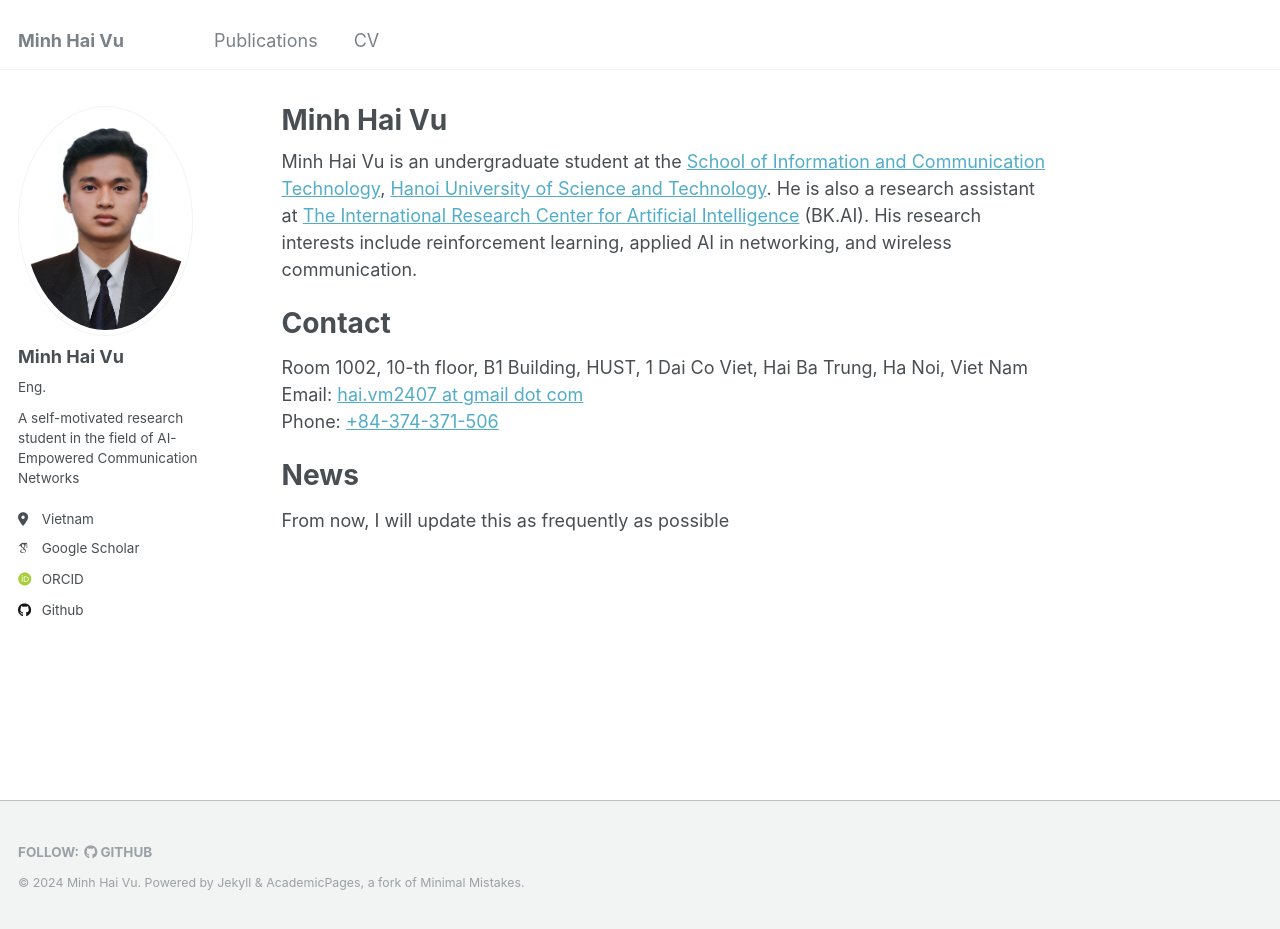
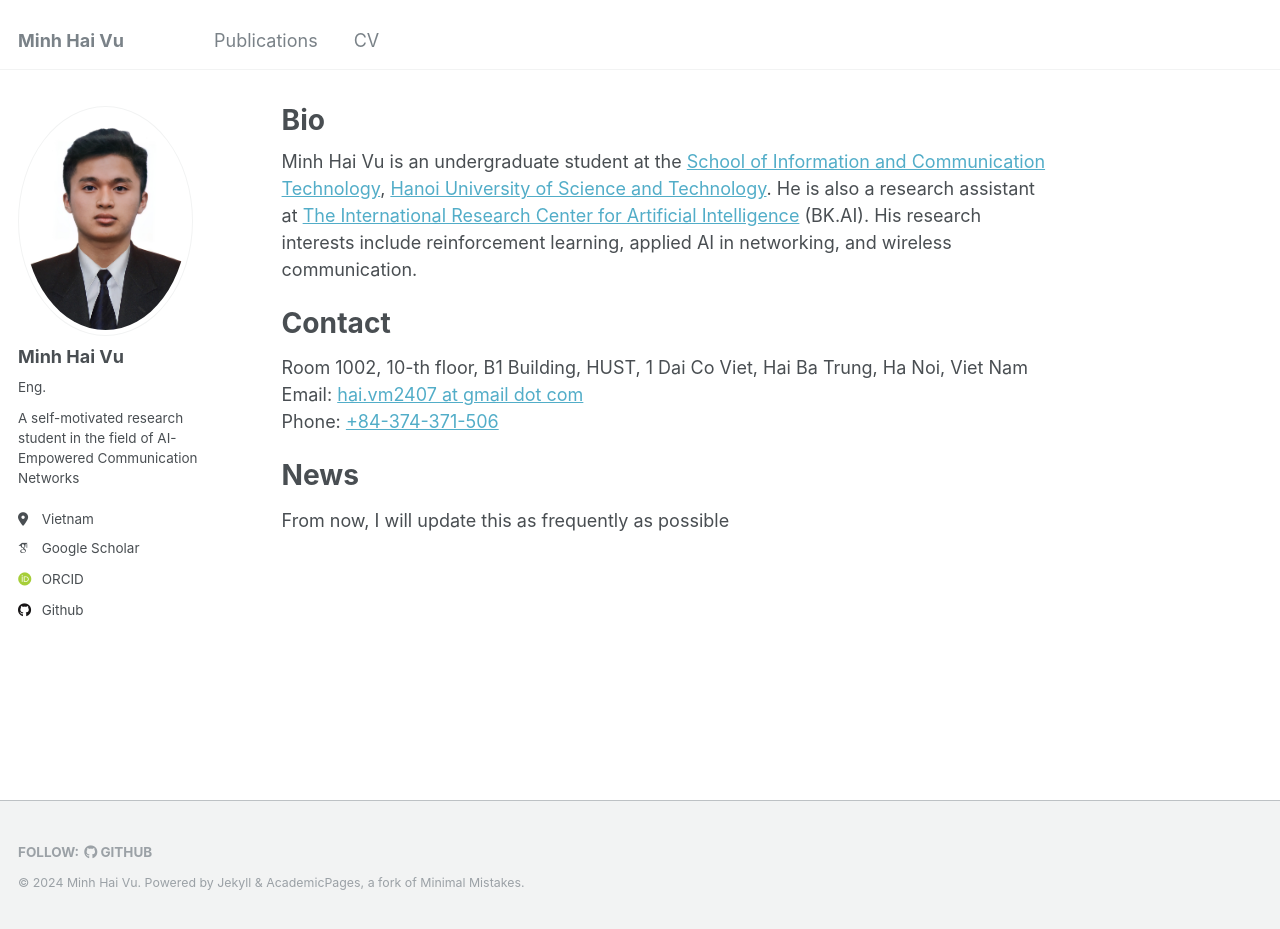
Before and after one commit to mhai247/mhai247.github.io, a Jekyll site: the page built from _pages/about.md, in a window 1280 px wide and 929 px high. Built offline with Jekyll 4.4.1, drawn with Linux system fonts in a browser that asks for light colours; some web fonts are replaced.

Commit message:
Modify title

```diff
--- a/_pages/about.md
+++ b/_pages/about.md
@@ -1,6 +1,6 @@
 ---
 permalink: /
-title: "Minh Hai Vu"
+title: "Bio"
 author_profile: true
 redirect_from:
   - /about/
```
